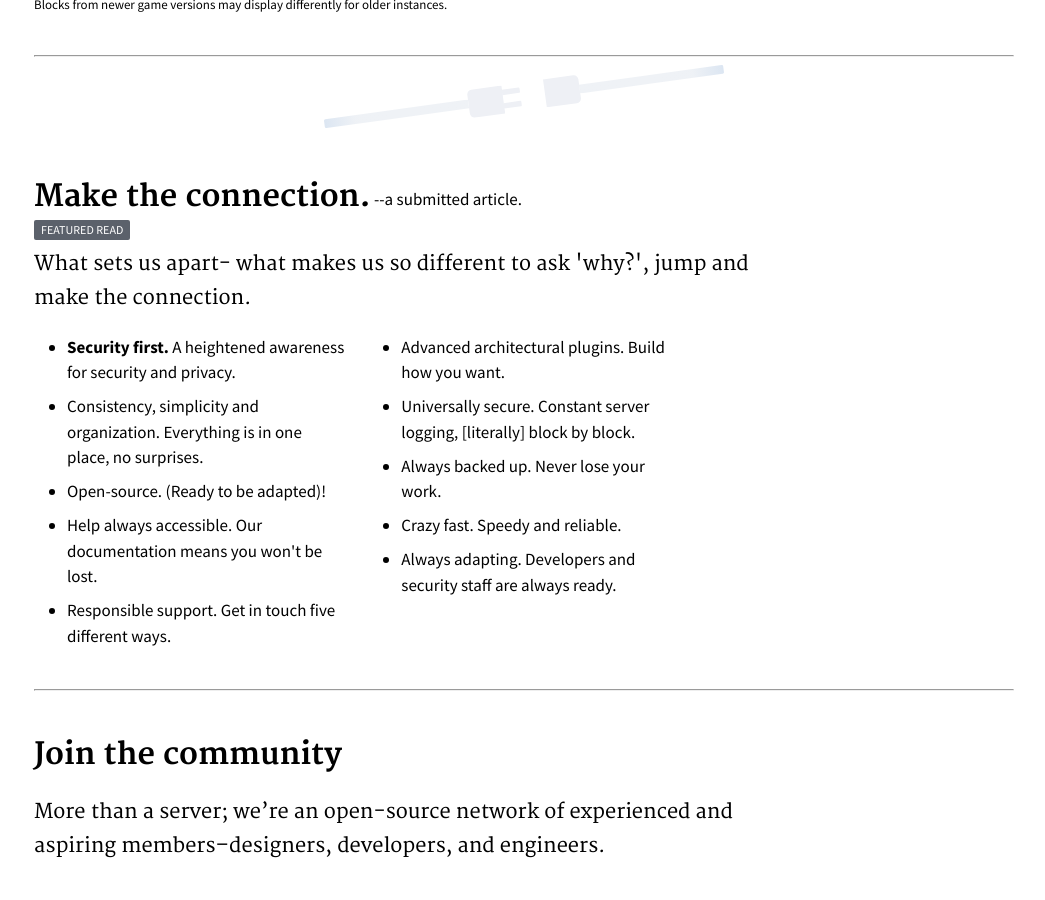
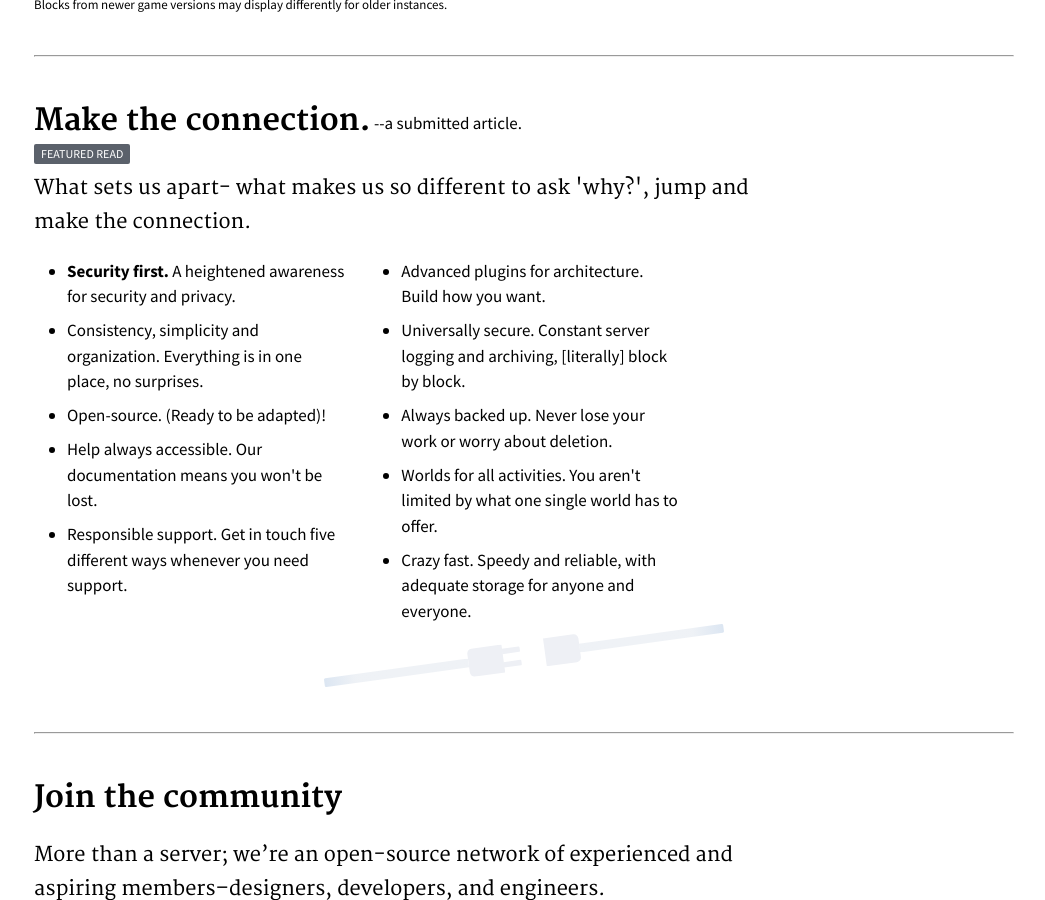
Before and after one commit to serrif/website, a Jekyll site: the page built from main/home.md, in a window 1280 px wide and 900 px high, scrolled down 663 px. Shown: the whole window, without its empty margins (116-1161 px from the left). Built offline with Jekyll 4.4.1, drawn with Linux system fonts in a browser that asks for light colours.

Commit message:
Update home.md

```diff
--- a/main/home.md
+++ b/main/home.md
@@ -32,8 +32,6 @@ Join us using the version that is favorite to you; from 1.8 to the latest, 1.13.
 
 <hr style="margin-top: 4rem;">
 
-<center><img src="../assets/img/svg/plugs.svg" alt="" width="400px"></center>
-
 ## Make the connection.
 <p style="position: absolute; margin-top: -4.5rem; margin-left: 34rem; padding: 0;">--a submitted article.</p>
 
@@ -49,22 +47,24 @@ Join us using the version that is favorite to you; from 1.8 to the latest, 1.13.
       <li>Consistency, simplicity and organization. Everything is in one place, no surprises.</li>
       <li>Open-source. (Ready to be adapted)!</li>
       <li>Help always accessible. Our documentation means you won't be lost.</li>
-      <li>Responsible support. Get in touch five different ways.</li>
+      <li>Responsible support. Get in touch five different ways whenever you need support.</li>
     </ul>
 
   </div>
   <div class="usa-width-one-third">
 
     <ul>
-      <li>Advanced architectural plugins. Build how you want.</li>
-      <li>Universally secure. Constant server logging, [literally] block by block.</li>
-      <li>Always backed up. Never lose your work.</li>
-      <li>Crazy fast. Speedy and reliable.</li>
-      <li>Always adapting. Developers and security staff are always ready.</li>
+      <li>Advanced plugins for architecture. Build how you want.</li>
+      <li>Universally secure. Constant server logging and archiving, [literally] block by block.</li>
+      <li>Always backed up. Never lose your work or worry about deletion.</li>
+      <li>Worlds for all activities. You aren't limited by what one single world has to offer.</li>
+      <li>Crazy fast. Speedy and reliable, with adequate storage for anyone and everyone.</li>
     </ul>
 
   </div>
 </div>
+
+<center><img src="../assets/img/svg/plugs.svg" alt="" width="400px"></center>
 
 <hr style="margin-top: 4rem;">
 
```
